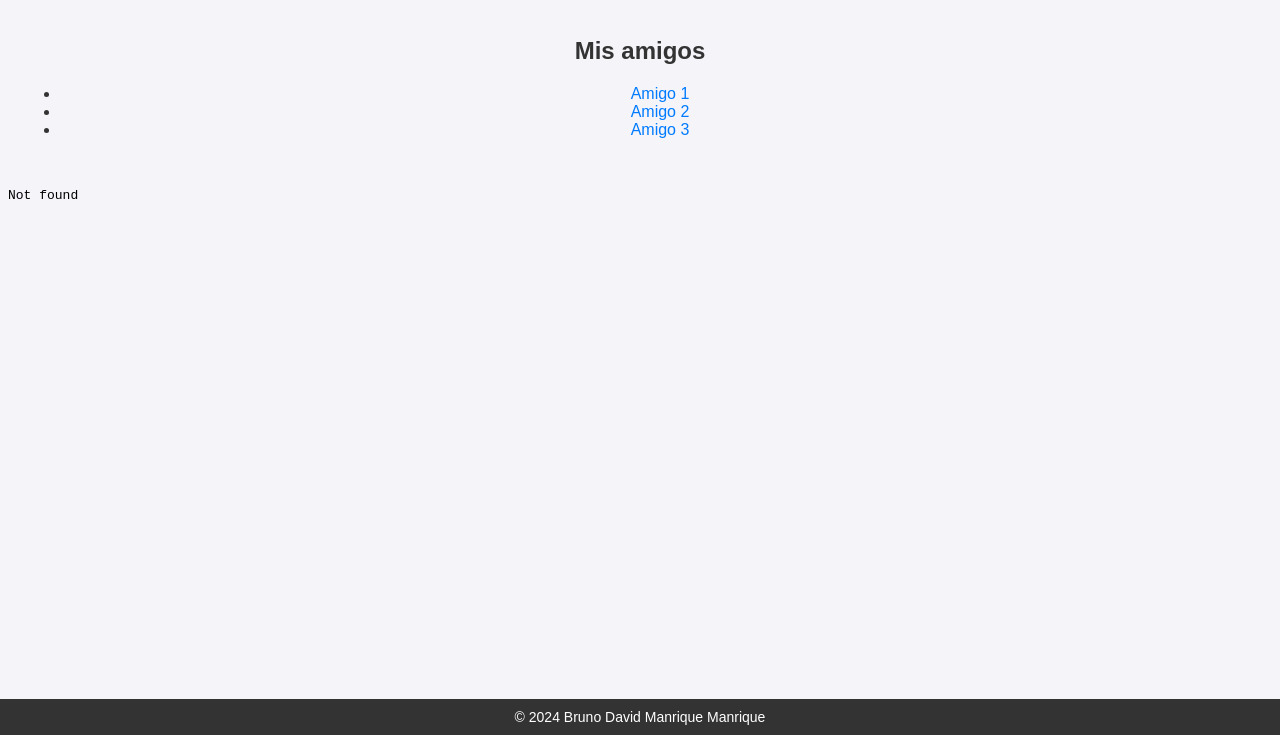
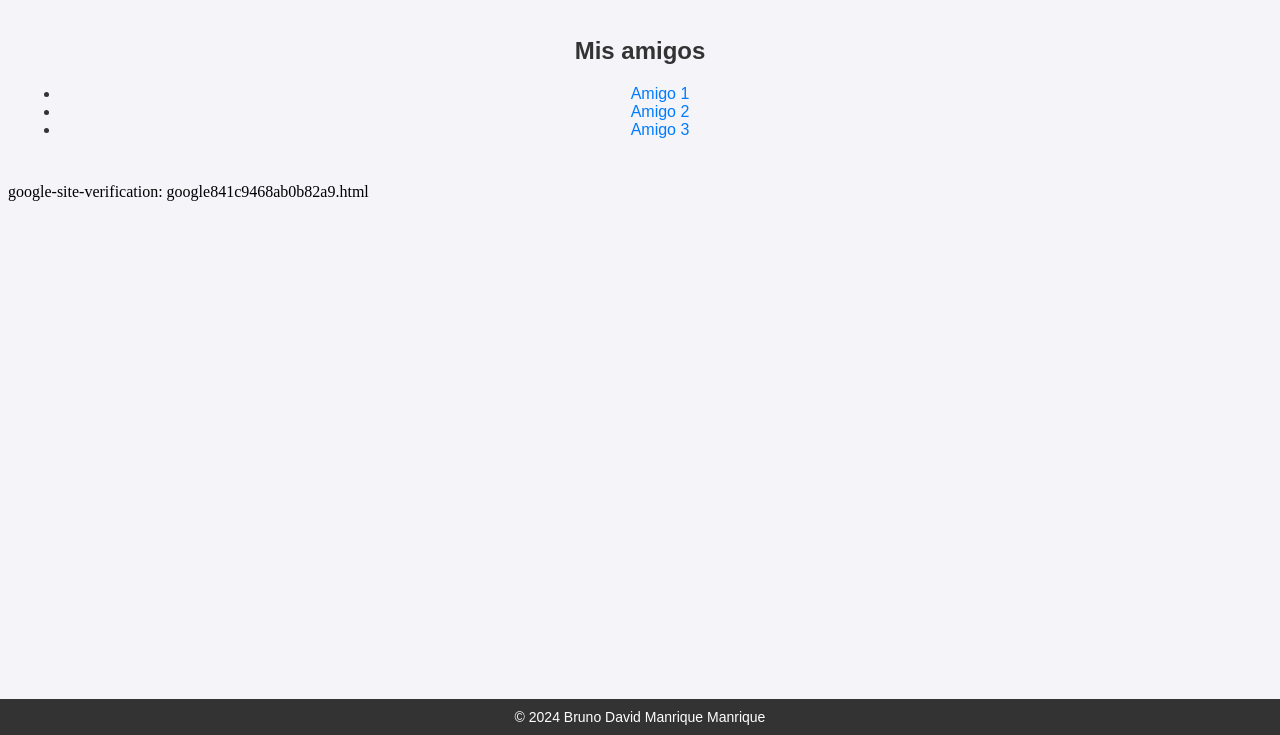
Before and after one commit to BrunoManrique/Bruno-David-Manrique-Manrique, a plain HTML site: page index.html in a window 1280 px wide. Shown: the part 231-966 px from the top of the page. Drawn offline with Linux system fonts and the light colour scheme.

Commit message:
Update index.html

```diff
--- a/index.html
+++ b/index.html
@@ -60,7 +60,7 @@
             </ul>
         </div>
     </main>
-    <iframe src="google841c9468ab0b82a9(1).html" width="100%" height="500" frameborder="0"></iframe>
+    <iframe src="google841c9468ab0b82a9.html" width="100%" height="500" frameborder="0"></iframe>
 
 </body>
 </html>
```
